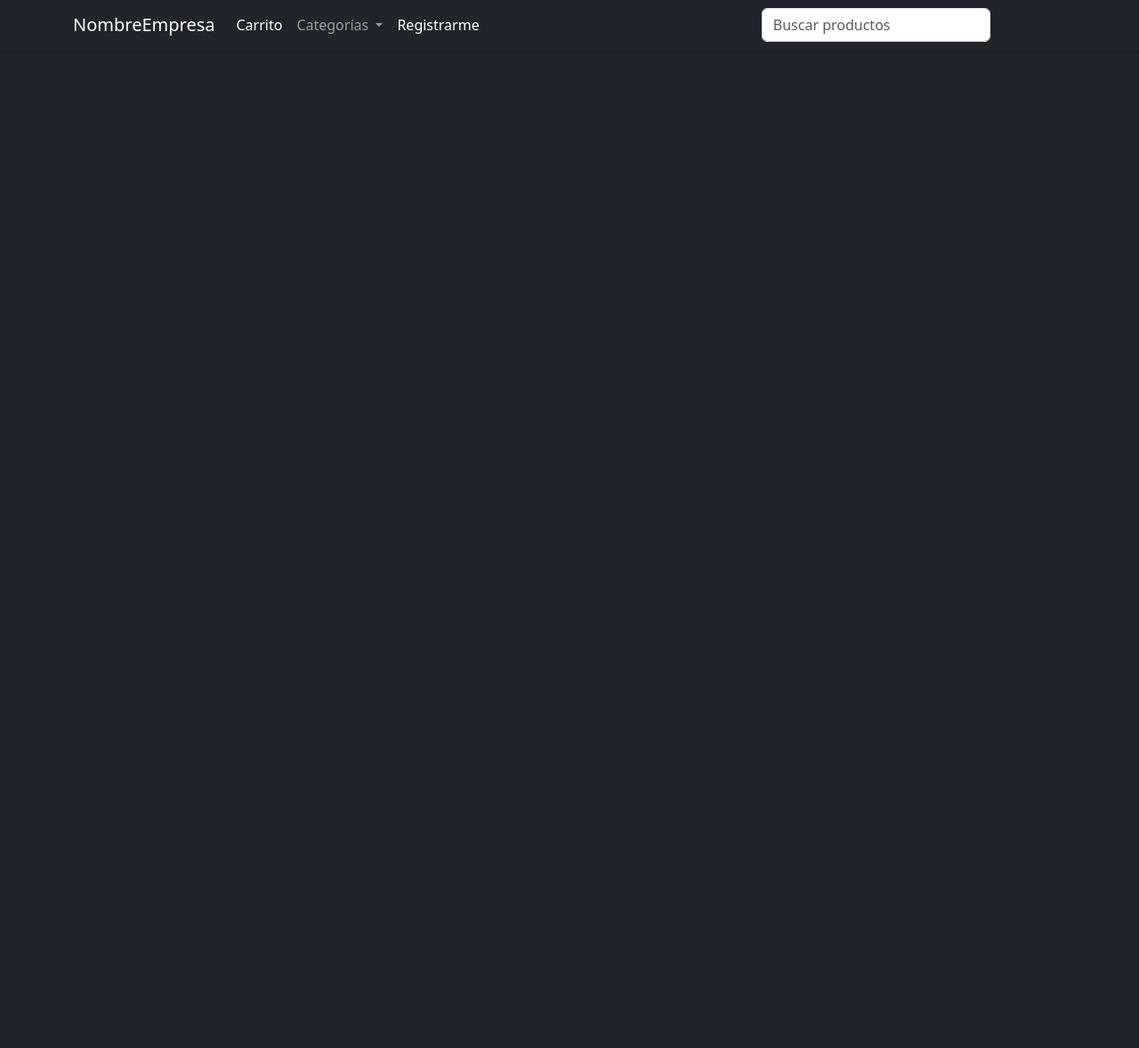
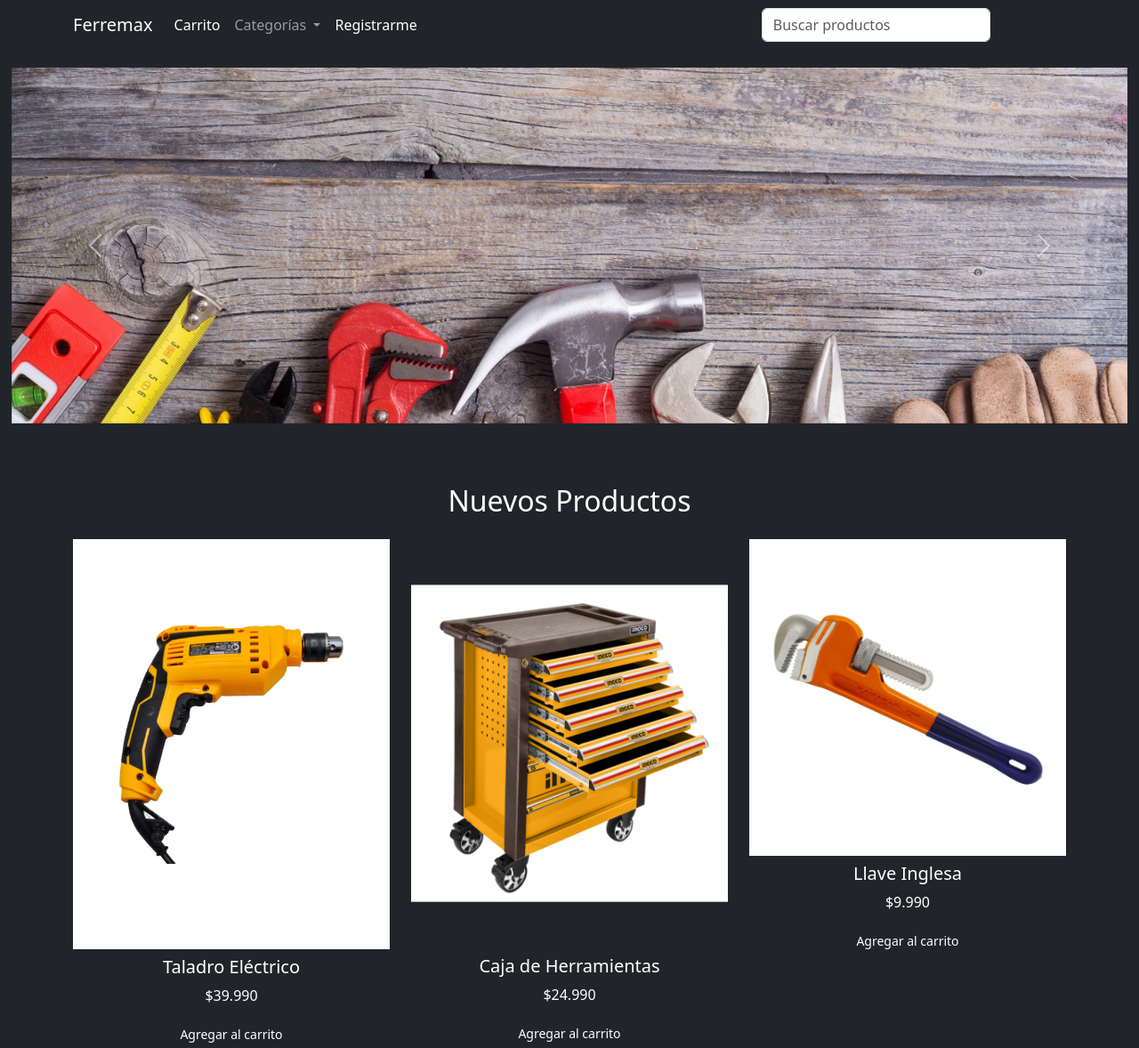
Before and after one commit to Neminita/Integrac, a Django app: template tasks/templates/home.html in a window 1280 px wide. Shown: the whole page at 89% size. Before the commit the page ends 47 px from the top, so only its background shows below. Run offline with Django 3.2, Linux system fonts and the light colour scheme; the template is opened without the code that fills it, so the values that code supplies are empty.

Commit message:
Base de datos y detalles

```diff
--- /dev/null
+++ b/tasks/static/css/home.css
@@ -0,0 +1,57 @@
+body{
+    color: white;
+}
+
+h2{
+    text-align: center;
+}
+
+.carousel {
+    align-items: center;
+    width: 100%;
+    max-width: 98%;
+    margin: 20px auto;
+    overflow: hidden;
+    position: relative;
+
+}
+
+.carousel-images {
+    display: flex;
+
+    transition: transform 0.5s ease-in-out;
+}
+
+.carousel-images img {
+    width: 100%;
+    flex-shrink: 0;
+    max-height: 400px;
+    object-fit: fill;
+
+}
+
+
+.carrusel{
+    display: flex;
+    max-height: 700px;
+    width: 100%;
+}
+.imagen{
+      width: 100%;
+    height: 400px; /* o el alto que necesites */
+    object-fit: cover;
+    object-position: center;
+    flex-shrink: 0;
+}
+.carousel-item img {
+    transition: transform 0.4s ease, filter 0.4s ease;
+}
+
+.carousel-item:hover img {
+    transform: scale(1.05); /* zoom suave */
+    filter: brightness(1.1); /* mÃ¡s luminosidad */
+}
+
+.carousel-item {
+    position: relative;
+}
--- a/tasks/templates/base.html
+++ b/tasks/templates/base.html
@@ -5,7 +5,7 @@
 <head>
     <meta charset="UTF-8">
     <meta name="viewport" content="width=device-width, initial-scale=1.0">
-    <title>nombreEmpresa</title>
+    <title>Ferremax</title>
     <link href="https://cdn.jsdelivr.net/npm/bootstrap@5.3.6/dist/css/bootstrap.min.css" rel="stylesheet" integrity="sha384-4Q6Gf2aSP4eDXB8Miphtr37CMZZQ5oXLH2yaXMJ2w8e2ZtHTl7GptT4jmndRuHDT" crossorigin="anonymous">
 </head>
 <body>
@@ -13,7 +13,7 @@
 
   <nav class="navbar navbar-expand-lg navbar-dark bg-dark shadow-sm">
     <div class="container">
-      <a class="navbar-brand" href="/">NombreEmpresa</a>
+      <a class="navbar-brand" href="/">Ferremax</a>
 
       <button class="navbar-toggler" type="button" data-bs-toggle="collapse" data-bs-target="#navbarNav">
         <span class="navbar-toggler-icon"></span>
--- a/tasks/templates/home.html
+++ b/tasks/templates/home.html
@@ -1,17 +1,76 @@
 {% extends 'base.html' %}
+{% load static %}
+{% block content %}
+
 
 <!DOCTYPE html>
 <html lang="en">
 <head>
+
     <meta charset="UTF-8">
     <meta name="viewport" content="width=device-width, initial-scale=1.0">
-    <title>Home</title>
+    <title></title>
+    <link rel="stylesheet" href="{% static 'css/home.css' %}">
+
 </head>
 <body>
 
-    {% block content %}
-    <h1>AAA</h1>
-    {% endblock %}
+  <!-- Carrusel -->
+  <div class="carrusel">
+      <div id="carouselExampleRide" class="carousel slide" data-bs-ride="true">
+        <div class="carousel-inner">
+          <div class="carousel-item active">
+            <img src="{%static 'img/Herramientas.jpg'%}" class="imagen" alt="Herramientas">
+          </div>
+          <div class="carousel-item">
+            <img src="{%static 'img/Materiales.jpg'%}" class="imagen" alt="Materiales">
+          </div>
+          <div class="carousel-item">
+            <img src="{%static 'img/Seguridad.jpg'%}" class="imagen" alt="Seguridad">
+          </div>
+        </div>
+        <button class="carousel-control-prev" type="button" data-bs-target="#carouselExampleRide" data-bs-slide="prev">
+          <span class="carousel-control-prev-icon" aria-hidden="true"></span>
+          <span class="visually-hidden">Previous</span>
+        </button>
+        <button class="carousel-control-next" type="button" data-bs-target="#carouselExampleRide" data-bs-slide="next">
+          <span class="carousel-control-next-icon" aria-hidden="true"></span>
+          <span class="visually-hidden">Next</span>
+        </button>
+      </div>
+    </div>
+
+  <!-- Productos -->
+  <div class="container mt-5">
+    <h2 class="mb-4">Nuevos Productos</h2>
+    <div class="row g-4">
+      <div class="col-md-4">
+        <div class="product-card text-center">
+          <img src="{%static 'img/Taladro.jpg'%}" class="img-fluid mb-2" alt="Producto 1">
+          <h5>Taladro Eléctrico</h5>
+          <p>$39.990</p>
+          <button class="btn btn-sm btn-dark">Agregar al carrito</button>
+        </div>
+      </div>
+      <div class="col-md-4">
+        <div class="product-card text-center">
+          <img src="{%static 'img/Caja.jpg'%}" class="img-fluid mb-2" alt="Producto 2">
+          <h5>Caja de Herramientas</h5>
+          <p>$24.990</p>
+          <button class="btn btn-sm btn-dark">Agregar al carrito</button>
+        </div>
+      </div>
+      <div class="col-md-4">
+        <div class="product-card text-center">
+          <img src="{%static 'img/Llave.jpg'%}" class="img-fluid mb-2" alt="Producto 3">
+          <h5>Llave Inglesa</h5>
+          <p>$9.990</p>
+          <button class="btn btn-sm btn-dark">Agregar al carrito</button>
+        </div>
+      </div>
+    </div>
+  </div>
 
 </body>
 </html>
+   {% endblock %}
```
Also changed, not shown: db.sqlite3, tasks/static/img/Caja.jpg (added), tasks/static/img/Fondo.jpg (added), tasks/static/img/Herramientas.jpg (added), tasks/static/img/Llave.jpg (added), tasks/static/img/Materiales.jpg (added), tasks/static/img/Seguridad.jpg (added), tasks/static/img/Taladro.jpg (added), tasks/views.py (line endings or trailing spaces).
